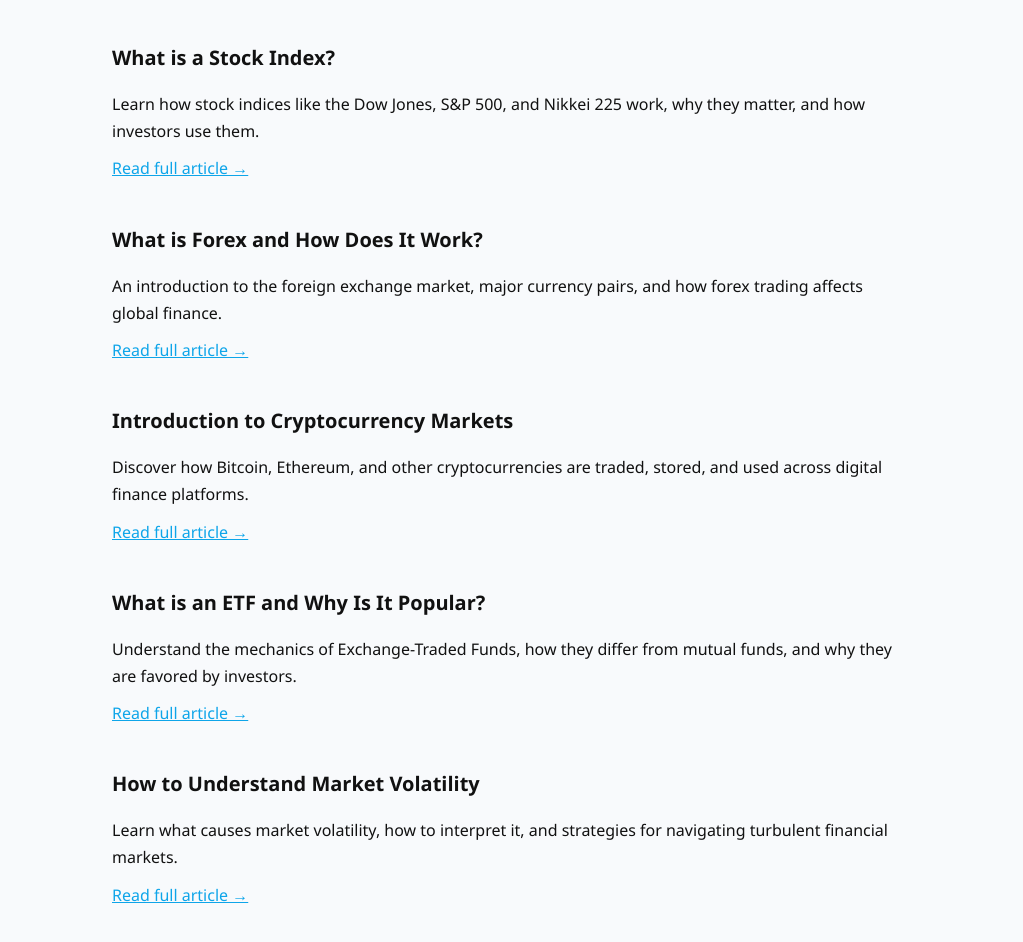
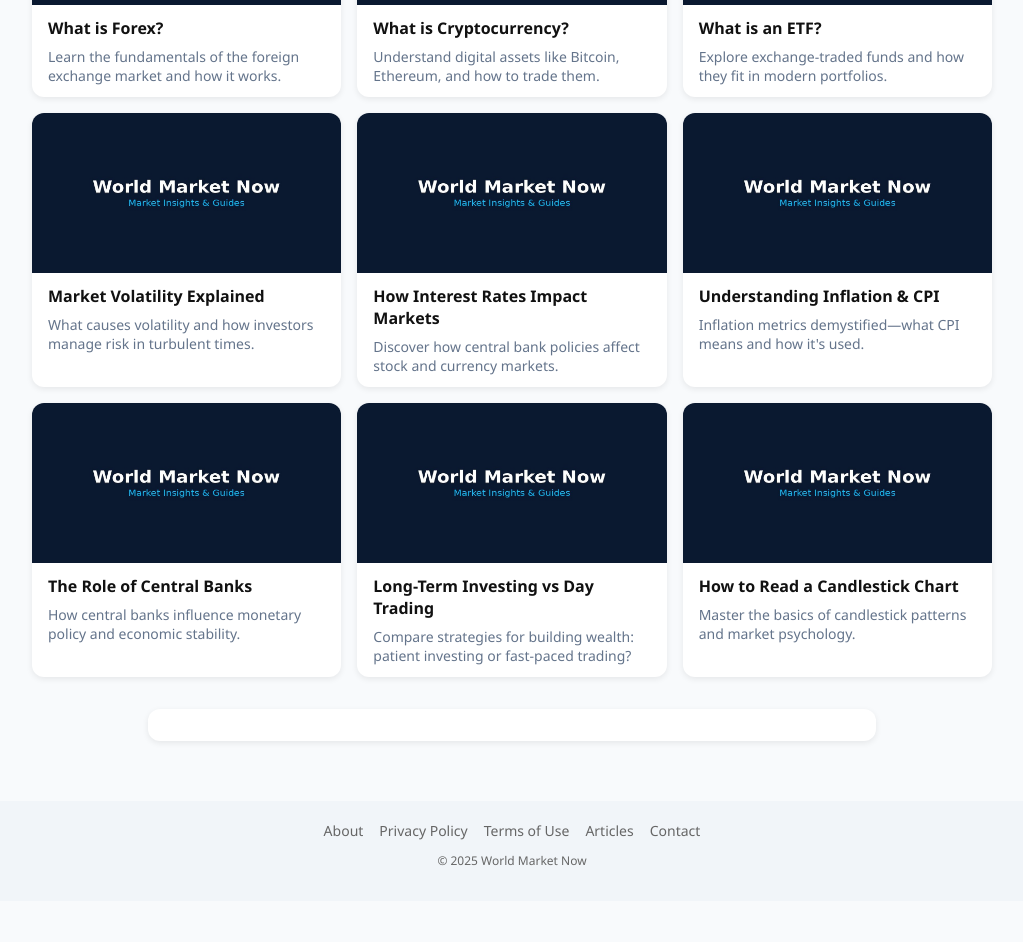
Before and after one commit to OneWayHD/world-market-now, a plain HTML site: page articles.html in a window 1280 px wide. Shown: the part 258-1200 px from the top of the page, without its empty margins (128-1151 px from the left). After the commit the page ends 1159 px from the top, so only its background shows below. Drawn offline with Linux system fonts and the light colour scheme.

Commit message:
Add files via upload

```diff
--- a/articles.html
+++ b/articles.html
@@ -6,124 +6,179 @@
   <title>Articles | World Market Now</title>
   <link rel="stylesheet" href="style.css" />
   <style>
-    .articles-container {
-      max-width: 800px;
-      margin: 60px auto;
+    main {
       padding: 20px;
-      line-height: 1.7;
-      font-size: 16px;
+      max-width: 960px;
+      margin: auto;
     }
+
     h1 {
       text-align: center;
-      margin-bottom: 40px;
+      font-size: 24px;
+      margin-bottom: 20px;
     }
-    .article-preview {
-      margin-bottom: 40px;
+
+    .articles-grid {
+      display: grid;
+      grid-template-columns: repeat(auto-fit, minmax(300px, 1fr));
+      gap: 16px;
     }
-    .article-preview h2 {
-      font-size: 20px;
-      margin-bottom: 8px;
+
+    .article-card {
+      background: #ffffff;
+      border-radius: 12px;
+      box-shadow: 0 2px 6px rgba(0, 0, 0, 0.08);
+      overflow: hidden;
+      transition: 0.3s ease;
+      text-decoration: none;
+      color: inherit;
+      display: flex;
+      flex-direction: column;
     }
-    .article-preview p {
-      margin-bottom: 10px;
+
+    .article-card img {
+      width: 100%;
+      height: 160px;
+      object-fit: cover;
     }
-    .article-preview a {
-      color: #0ea5e9;
-      text-decoration: underline;
+
+    .article-card .card-body {
+      padding: 12px 16px;
+    }
+
+    .article-card .card-body h2 {
+      font-size: 16px;
+      font-weight: bold;
+      margin: 0 0 8px;
+    }
+
+    .article-card .card-body p {
+      font-size: 14px;
+      color: #64748b;
+      margin: 0;
+    }
+
+    .chart-card {
+      background: #ffffff;
+      border-radius: 12px;
+      box-shadow: 0 2px 6px rgba(0, 0, 0, 0.08);
+      padding: 16px;
+      margin-top: 32px;
+      max-width: 728px;
+      margin-left: auto;
+      margin-right: auto;
     }
   </style>
 </head>
 <body>
 
-  <!-- ✅ ヘッダー追加 -->
-  <header style="text-align: center; padding: 24px 0; background-color: #0f172a;">
-    <a href="index.html" style="color: white; text-decoration: none; font-size: 24px; font-weight: bold;">
-      World Market Now
-    </a>
-  </header>
+  <main>
+    <h1>Market Insights & Guides</h1>
+    <div class="articles-grid">
 
-  <div class="articles-container">
-    <h1>Articles</h1>
+      <!-- 記事カード一覧（仮画像） -->
+      <a class="article-card" href="articles/what-is-forex.html">
+        <img src="articles/images/ogp.jpg" alt="Forex">
+        <div class="card-body">
+          <h2>What is Forex?</h2>
+          <p>Learn the fundamentals of the foreign exchange market and how it works.</p>
+        </div>
+      </a>
 
-    <div class="article-preview">
-      <h2>What is a Stock Index?</h2>
-      <p>
-        Learn how stock indices like the Dow Jones, S&P 500, and Nikkei 225 work, why they matter, and how investors use them.
-      </p>
-      <a href="articles/what-is-a-stock-index.html">Read full article →</a>
+      <a class="article-card" href="articles/what-is-crypto.html">
+        <img src="articles/images/ogp.jpg" alt="Crypto">
+        <div class="card-body">
+          <h2>What is Cryptocurrency?</h2>
+          <p>Understand digital assets like Bitcoin, Ethereum, and how to trade them.</p>
+        </div>
+      </a>
+
+      <a class="article-card" href="articles/what-is-etf.html">
+        <img src="articles/images/ogp.jpg" alt="ETF">
+        <div class="card-body">
+          <h2>What is an ETF?</h2>
+          <p>Explore exchange-traded funds and how they fit in modern portfolios.</p>
+        </div>
+      </a>
+
+      <a class="article-card" href="articles/market-volatility-guide.html">
+        <img src="articles/images/ogp.jpg" alt="Volatility">
+        <div class="card-body">
+          <h2>Market Volatility Explained</h2>
+          <p>What causes volatility and how investors manage risk in turbulent times.</p>
+        </div>
+      </a>
+
+      <a class="article-card" href="articles/how-interest-rates-impact-markets.html">
+        <img src="articles/images/ogp.jpg" alt="Interest Rates">
+        <div class="card-body">
+          <h2>How Interest Rates Impact Markets</h2>
+          <p>Discover how central bank policies affect stock and currency markets.</p>
+        </div>
+      </a>
+
+      <a class="article-card" href="articles/understanding-inflation-cpi.html">
+        <img src="articles/images/ogp.jpg" alt="Inflation">
+        <div class="card-body">
+          <h2>Understanding Inflation & CPI</h2>
+          <p>Inflation metrics demystified—what CPI means and how it's used.</p>
+        </div>
+      </a>
+
+      <a class="article-card" href="articles/role-of-central-banks.html">
+        <img src="articles/images/ogp.jpg" alt="Central Banks">
+        <div class="card-body">
+          <h2>The Role of Central Banks</h2>
+          <p>How central banks influence monetary policy and economic stability.</p>
+        </div>
+      </a>
+
+      <a class="article-card" href="articles/long-term-vs-day-trading.html">
+        <img src="articles/images/ogp.jpg" alt="Trading Styles">
+        <div class="card-body">
+          <h2>Long-Term Investing vs Day Trading</h2>
+          <p>Compare strategies for building wealth: patient investing or fast-paced trading?</p>
+        </div>
+      </a>
+
+      <a class="article-card" href="articles/how-to-read-candlestick-chart.html">
+        <img src="articles/images/ogp.jpg" alt="Candlestick">
+        <div class="card-body">
+          <h2>How to Read a Candlestick Chart</h2>
+          <p>Master the basics of candlestick patterns and market psychology.</p>
+        </div>
+      </a>
+
     </div>
 
-    <div class="article-preview">
-      <h2>What is Forex and How Does It Work?</h2>
-      <p>
-        An introduction to the foreign exchange market, major currency pairs, and how forex trading affects global finance.
-      </p>
-      <a href="articles/what-is-forex.html">Read full article →</a>
+    <!-- 📢 Multiplex広告（自然に続くカード風） -->
+    <div class="chart-card">
+      <ins class="adsbygoogle"
+           style="display:block"
+           data-ad-format="autorelaxed"
+           data-ad-client="ca-pub-3836772651637182"
+           data-ad-slot="3700747259"></ins>
+      <script>
+           (adsbygoogle = window.adsbygoogle || []).push({});
+      </script>
     </div>
+  </main>
 
-    <div class="article-preview">
-      <h2>Introduction to Cryptocurrency Markets</h2>
-      <p>
-        Discover how Bitcoin, Ethereum, and other cryptocurrencies are traded, stored, and used across digital finance platforms.
-      </p>
-      <a href="articles/what-is-crypto.html">Read full article →</a>
+  <!-- ✅ フッターを main の外に出して中央寄せを効かせる -->
+  <footer class="footer">
+    <div class="footer-links">
+      <a href="about.html">About</a>
+      <a href="privacy.html">Privacy Policy</a>
+      <a href="terms.html">Terms of Use</a>
+      <a href="articles.html">Articles</a>
+      <a href="contact.html">Contact</a>
     </div>
+    <p>
+      <a href="index.html" style="text-decoration: none; color: inherit;">
+        &copy; 2025 World Market Now
+      </a>
+    </p>
+  </footer>
 
-    <div class="article-preview">
-      <h2>What is an ETF and Why Is It Popular?</h2>
-      <p>
-        Understand the mechanics of Exchange-Traded Funds, how they differ from mutual funds, and why they are favored by investors.
-      </p>
-      <a href="articles/what-is-etf.html">Read full article →</a>
-    </div>
-
-    <div class="article-preview">
-      <h2>How to Understand Market Volatility</h2>
-      <p>
-        Learn what causes market volatility, how to interpret it, and strategies for navigating turbulent financial markets.
-      </p>
-      <a href="articles/market-volatility-guide.html">Read full article →</a>
-    </div>
-
-    <div class="article-preview">
-      <h2>How Interest Rates Impact Markets</h2>
-      <p>
-        Explore how interest rate changes affect stocks, bonds, forex, and crypto—and what it means for your investment strategy.
-      </p>
-      <a href="articles/how-interest-rates-impact-markets.html">Read full article →</a>
-    </div>
-
-    <div class="article-preview">
-      <h2>Understanding Inflation & CPI</h2>
-      <p>
-        Discover what inflation is, how CPI is calculated, and why it's a critical signal for markets, policy makers, and investors.
-      </p>
-      <a href="articles/understanding-inflation-and-cpi.html">Read full article →</a>
-    </div>
-
-    <div class="article-preview">
-      <h2>The Role of Central Banks</h2>
-      <p>
-        Learn how institutions like the Fed, ECB, and BOJ manage monetary policy and steer the global economy.
-      </p>
-      <a href="articles/the-role-of-central-banks.html">Read full article →</a>
-    </div>
-
-    <div class="article-preview">
-      <h2>Long-Term Investing vs Day Trading</h2>
-      <p>
-        Compare two popular strategies: steady compounding over time or high-risk intraday trades—and find out which suits you.
-      </p>
-      <a href="articles/long-term-vs-day-trading.html">Read full article →</a>
-    </div>
-
-    <div class="article-preview">
-      <h2>How to Read a Candlestick Chart</h2>
-      <p>
-        A step-by-step guide to understanding candlesticks, patterns, and how traders use them to analyze price action.
-      </p>
-      <a href="articles/how-to-read-candlestick-chart.html">Read full article →</a>
-    </div>
-  </div>
 </body>
 </html>
--- a/style.css
+++ b/style.css
@@ -332,3 +332,25 @@ footer {
   text-overflow: unset;
   word-break: break-word;
 }
+
+/* ✅ フッターの中央寄せ */
+.footer-links {
+  display: flex;
+  justify-content: center;
+  flex-wrap: wrap;
+  gap: 16px;
+  margin-bottom: 12px;
+  font-size: 14px;
+}
+
+.footer-links a {
+  color: inherit;
+  text-decoration: none;
+}
+
+.footer {
+  margin-top: 40px;
+  text-align: center;
+  font-size: 12px;
+  color: #666;
+}
```
Also changed, not shown: about.html (+17 -0 lines), privacy.html (+17 -0 lines), terms.html (+17 -0 lines), articles/images/ogp.jpg (added).
